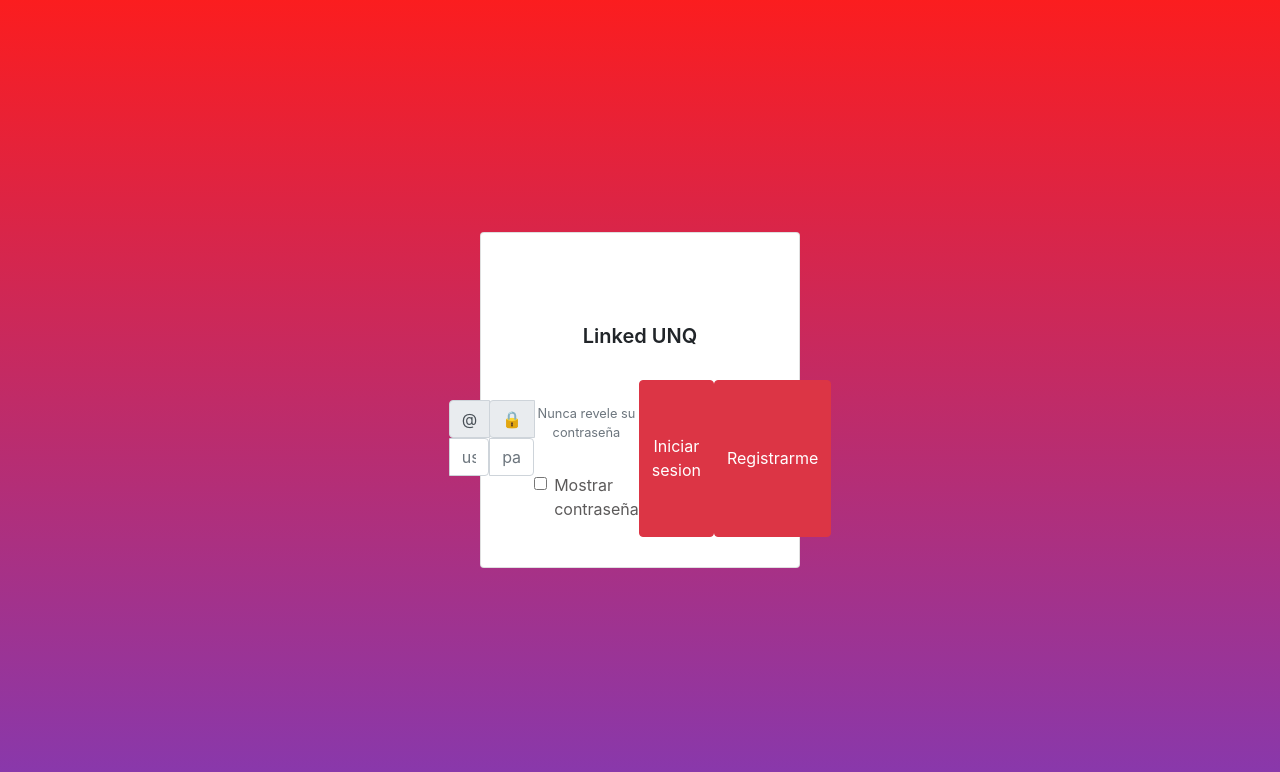
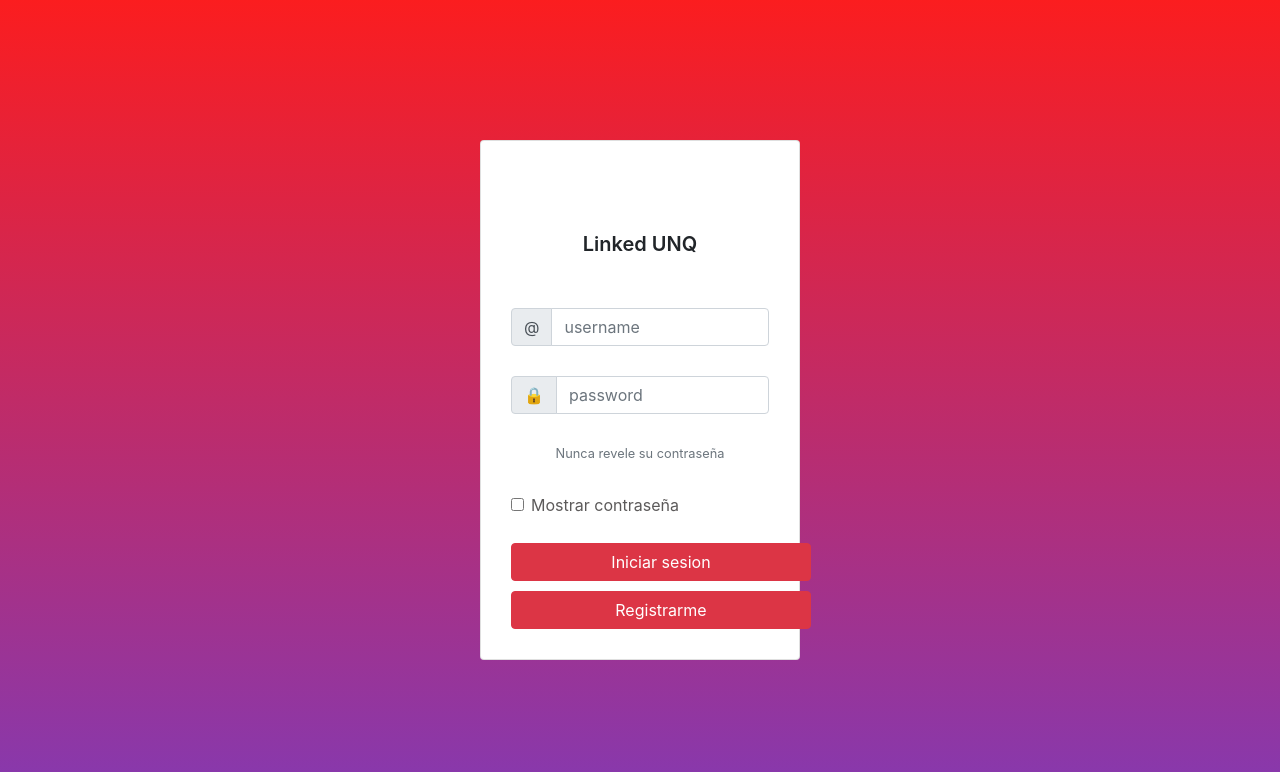
Before and after one commit to MauriBian/eis2020s2-linkedunq-frontend, a React (Create React App) app: page / in a window 1280 px wide. Shown: the top 772 px of the page. Built offline with nearby package versions, Linux system fonts and the light colour scheme.

Commit message:
Fix css error

```diff
--- a/src/style/home.css
+++ b/src/style/home.css
@@ -28,7 +28,7 @@
   color: white
 }
 
-.form{
+.formEdit{
   display: flex;
   flex-direction: row;
   justify-content: center;
--- a/src/views/Home.jsx
+++ b/src/views/Home.jsx
@@ -138,7 +138,7 @@ export default class Home extends React.Component{
               <div className="home_title">
                 {
                   !this.state.editTitle ? <h1 className="home_title_text" onDoubleClick={this.editTitle}>{this.state.title}</h1> :
-                    <Form className="form">
+                    <Form className="formEdit">
                       <Form.Control name="inputTitle" onChange={this.handleChange} value={this.state.inputTitle} className="edit-input" placeholder="Title" />
                       <Button onClick={this.confirmEditTitle} className="edit-button"><FontAwesomeIcon icon={faCheck} size="lg"> </FontAwesomeIcon></Button>
                       <Button onClick={this.cancelEdit} className="edit-button"><FontAwesomeIcon icon={faTimes} size="lg"> </FontAwesomeIcon></Button>
```
